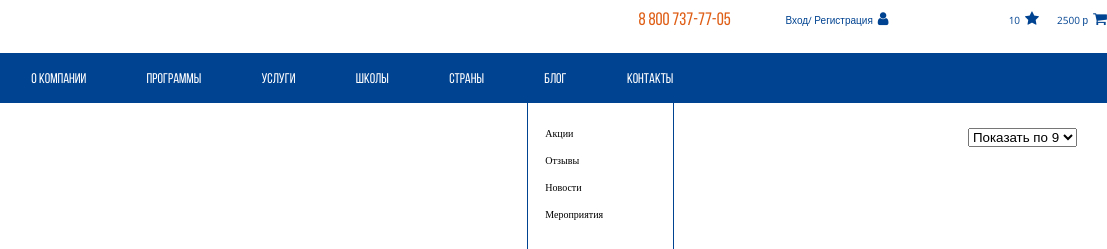
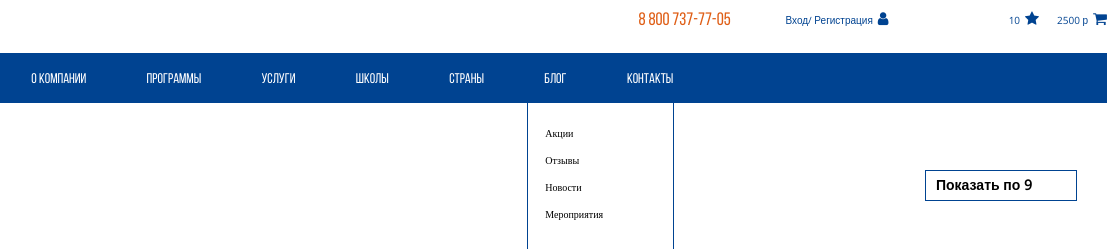
Before and after one commit to denver411/Excelente_ru, a plain HTML site: page index.html in a window 1280 px wide. Shown: the top 249 px of the page, 173-1280 px from the left. Drawn offline with nearby package versions, Linux system fonts and the light colour scheme.

Commit message:
Обновление индекса

```diff
--- a/index.html
+++ b/index.html
@@ -10,6 +10,7 @@
     <link rel="stylesheet" href="css/footer.css">
     <link rel="stylesheet" href="css/content.css">
     <link rel="stylesheet" href="css/slider.css">
+    <script src="https://ajax.googleapis.com/ajax/libs/jquery/2.2.2/jquery.min.js"></script>
   </head>
   <body>
     <div class="container">
@@ -97,11 +98,11 @@
       <div class="title">
         <h2 class="section-name">школы</h2>
         <form>
-          <select class="school-selection">
-            <option value="">Показать по 9</option>
-            <option value="">9</option>
-            <option value="">18</option>
-            <option value="">36</option>
+          <select>
+            <option>Показать по 9</option>
+            <option>9</option>
+            <option>18</option>
+            <option>36</option>
           </select>
         </form>
       </div>
@@ -526,6 +527,7 @@
         </div>
       </footer>
       <script src="js/script.js"></script>
+      <script src="js/select.js"></script>
     </div>
   </body>
 </html>
```
